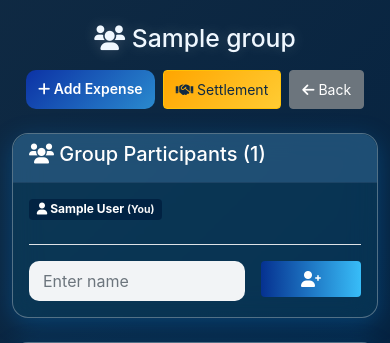
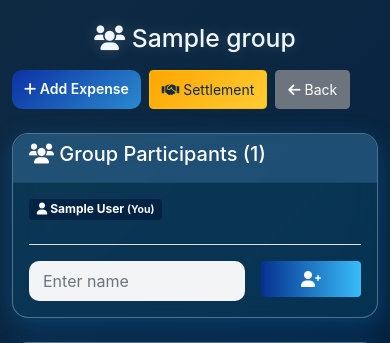
Before and after one commit to shraddha-2005/SettleUp-Simplifying-Group-Expenses-and-Splits, a Django app: page /group/1/ in a window 390 px wide. Shown: the part 64-407 px from the top of the page. Run offline with Django 5.2, Linux system fonts and the light colour scheme; a user stored in the database is signed in; tables that the repository leaves empty hold one stand-in row (values such as "Sample post"); some libraries are stand-ins or nearby versions.

Commit message:
SettleUp-Simplifying Group Expenses and Splits

```diff
--- a/expenses/templates/expenses/group_detail.html
+++ b/expenses/templates/expenses/group_detail.html
@@ -10,6 +10,7 @@
             gap: 0.5rem;
             flex-wrap: nowrap;
             overflow-x: auto;
+            width: 100%;
         }
 
         .mobile-button-container .btn {
@@ -21,12 +22,6 @@
 
         .mobile-button-container .btn i {
             font-size: 0.875rem;
-        }
-
-        @media (max-width: 380px) {
-            .mobile-button-container .btn-text {
-                display: none;
-            }
         }
     }
 
@@ -44,13 +39,13 @@
             <h2 class="mb-3 mb-md-0"><i class="fas fa-users"></i> {{ group.name }}</h2>
             <div class="mobile-button-container">
                 <a href="{% url 'add_expense' group.id %}" class="btn btn-primary">
-                    <i class="fas fa-plus"></i> <span class="btn-text">Add Expense</span>
+                    <i class="fas fa-plus"></i> Add Expense
                 </a>
                 <a href="{% url 'settlement' group.id %}" class="btn btn-warning">
-                    <i class="fas fa-handshake"></i> <span class="btn-text">Settlement</span>
+                    <i class="fas fa-handshake"></i> Settlement
                 </a>
                 <a href="{% url 'dashboard' %}" class="btn btn-secondary">
-                    <i class="fas fa-arrow-left"></i> <span class="btn-text">Back</span>
+                    <i class="fas fa-arrow-left"></i> Back
                 </a>
             </div>
         </div>
```
